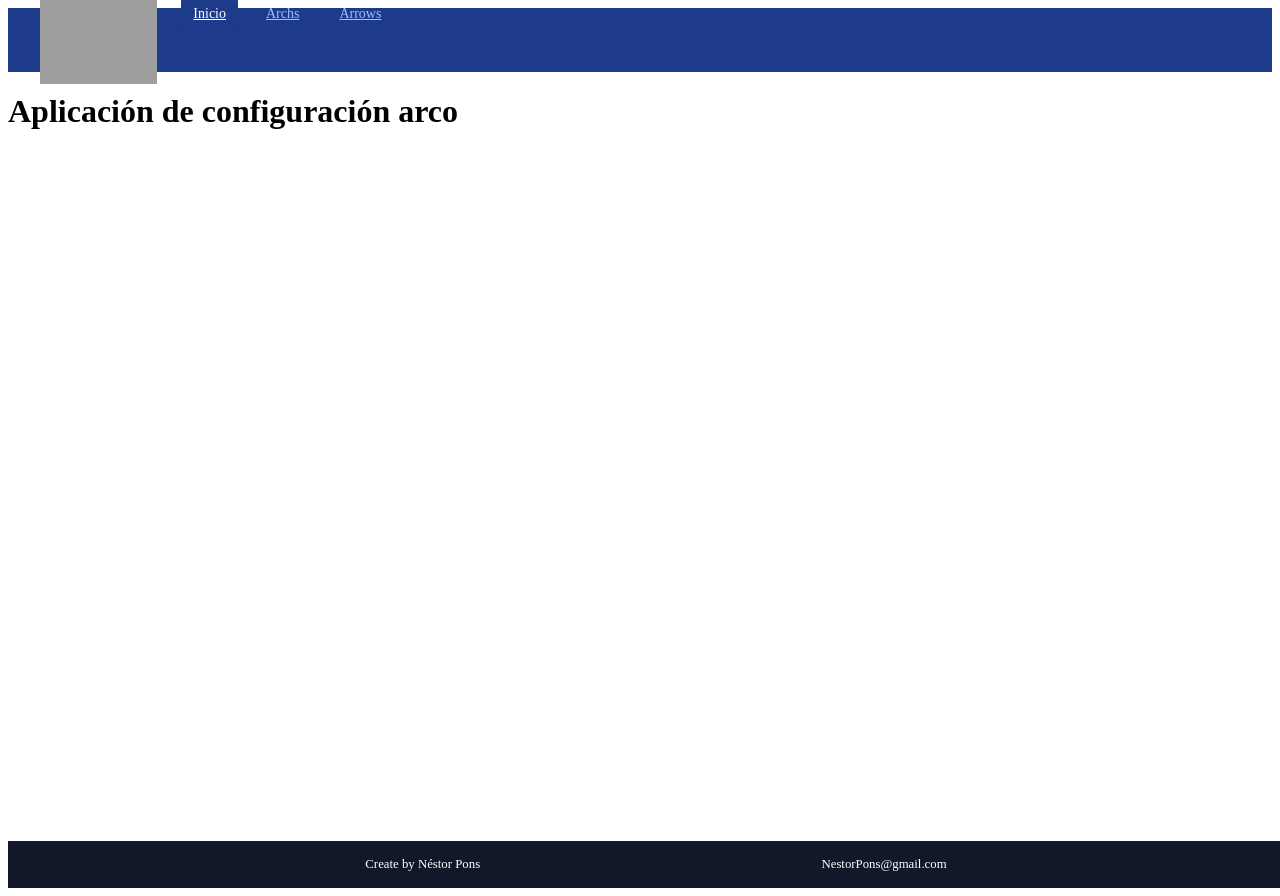
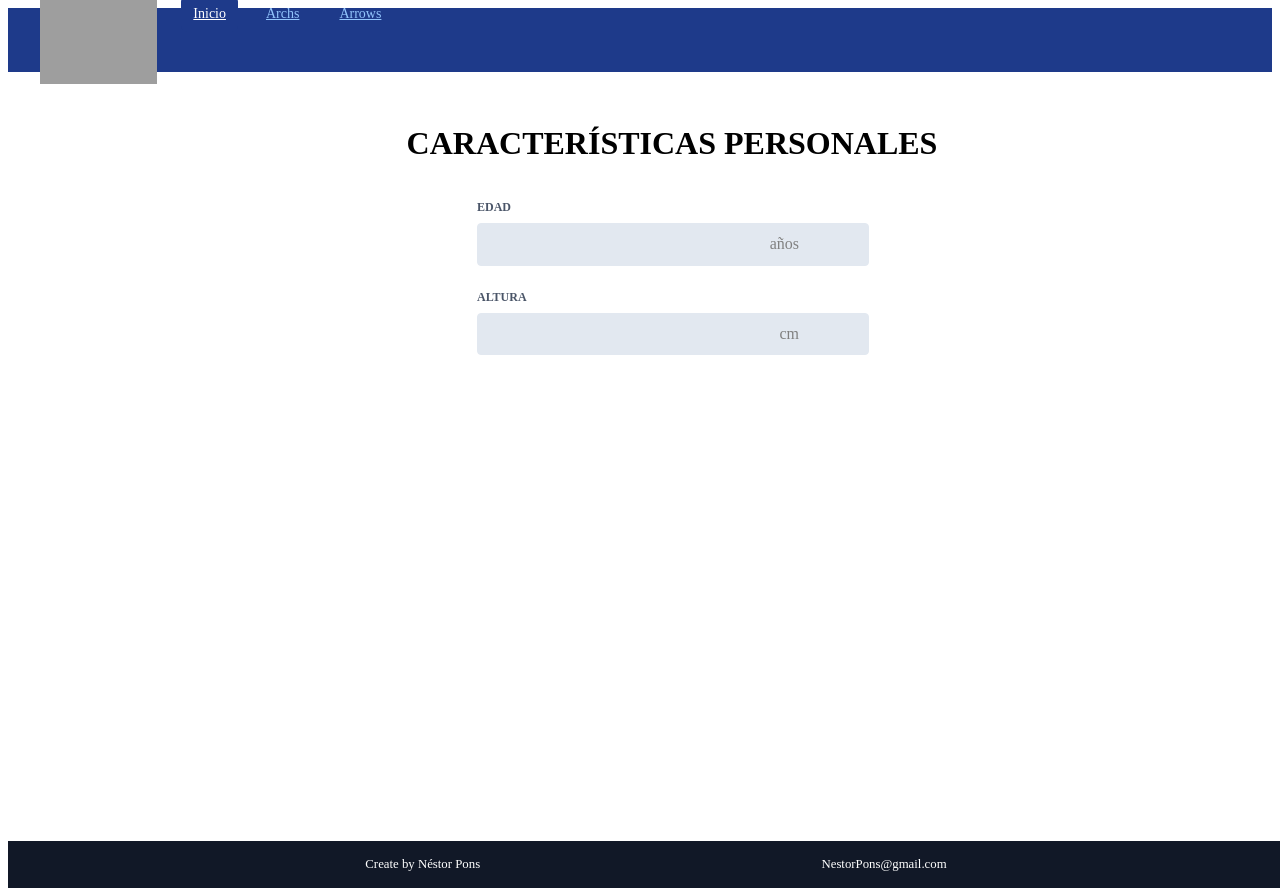
Before and after one commit to nestorPons/archery-nuxt, a Nuxt app: page / in a window 1280 px wide. Shown: the top 896 px of the page. Built offline with nearby package versions, Linux system fonts and the light colour scheme; grey boxes are pictures that could not be loaded.

Commit message:
personal caracteristics form

```diff
--- /dev/null
+++ b/src/composables/useLocalStorage.js
@@ -0,0 +1,25 @@
+// composables/useLocalStorage.js
+import {
+    ref,
+    onMounted,
+    watch
+} from 'vue';
+
+export function useLocalStorage(key, defaultValue = '') {
+    const storedValue = ref(defaultValue);
+
+    onMounted(() => {
+        // Acceder a localStorage solo después de que el componente se haya montado
+        const savedValue = localStorage.getItem(key);
+        if (savedValue !== null) {
+            storedValue.value = savedValue;
+        }
+
+        // Observa los cambios en la variable y actualiza localStorage
+        watch(storedValue, (newValue) => {
+            localStorage.setItem(key, newValue);
+        });
+    });
+
+    return storedValue;
+}
--- a/src/lang/es.json
+++ b/src/lang/es.json
@@ -3,6 +3,10 @@
     "Application Configuration Arch": "Aplicación de configuración arco",
     "Arch Configuration": "Configuración del arco",
     "Bow power in pounds": "Potencia del arco en libras",
+    "Personal characteristics": "Características personales",
+    "Height": "Altura",
+    "Years": "Años",
+
     "Hello!": "¡Hola!",
     "Login": "Iniciar sesión",
     "Logout": "Finalizar sesión",
--- a/src/pages/index.vue
+++ b/src/pages/index.vue
@@ -1,3 +1,126 @@
+<script setup>
+import { useLocalStorage } from '~/composables/useLocalStorage';
+
+const age = useLocalStorage('age');
+const height = useLocalStorage('height');
+
+</script>
+<style lang="less" scoped>
+.container {
+    padding: 1rem;
+    width: 100%;
+
+
+    .title {
+        text-transform: uppercase;
+        padding: 1rem;
+        width: 100%;
+        text-align: center;
+    }
+
+    .label {
+        display: block;
+        text-transform: uppercase;
+        /* uppercase */
+        color: #4a5568;
+        /* text-gray-700 */
+        font-size: 0.75rem;
+        /* text-xs */
+        font-weight: bold;
+        /* font-bold */
+        margin-bottom: 0.5rem;
+        /* mb-2 */
+    }
+
+    .form {
+
+        &-container {
+            margin: auto;
+            width: 350px;
+        }
+
+        &-group {
+            display: flex;
+            flex-wrap: wrap;
+            flex-direction: column;
+            margin-right: -1rem;
+            margin-left: -1rem;
+            margin-bottom: 1.5rem;
+        }
+
+        &-input {
+            appearance: none;
+            display: block;
+            width: 100%;
+            background-color: #e2e8f0;
+            /* bg-gray-200 */
+            color: #4a5568;
+            /* text-gray-700 */
+            border: 1px solid #e2e8f0;
+            /* border-gray-200 */
+            border-radius: 0.25rem;
+            /* rounded */
+            padding-top: 0.75rem;
+            /* py-3 */
+            padding-bottom: 0.75rem;
+            /* py-3 */
+            padding-left: 1rem;
+            /* px-4 */
+            padding-right: 1rem;
+            /* px-4 */
+            line-height: 1.25;
+
+            /* leading-tight */
+            &:focus {
+                outline: none;
+                /* focus:outline-none */
+                background-color: #ffffff;
+                /* focus:bg-white */
+                border-color: #a0aec0;
+                /* focus:border-gray-500 */
+            }
+        }
+
+        &-element {
+            position: relative;
+            padding-left: 0.75rem;
+            padding-right: 0.75rem;
+            margin-bottom: 1.5rem;
+
+            .caption {
+                text-transform: lowercase;
+                position: absolute;
+                top: 2.2rem;
+                right: 3rem;
+                color: gray;
+            }
+        }
+
+    }
+}
+</style>
+
 <template>
-    <h1>{{ $text('Application Configuration Arch') }}</h1>
+    <div class="container">
+        <h1 class="title">{{ $text('Personal characteristics') }}</h1>
+        <form class="form-container">
+            <div class="form-group">
+                <div class="form-element">
+                    <label class="">
+                        <span class="label">{{ $text('Age') }}</span>
+                        <input class="form-input" v-model="age" type="number" min=3 max=100>
+                        <span class="caption">{{ $text('Years') }}</span>
+
+                    </label>
+                </div>
+                <div class="form-element">
+                    <label>
+                        <span class="label">{{ $text('Height') }}</span>
+                        <input class="form-input" v-model="height" type="number" placeholder="">
+                        <span class="caption">{{ $text('cm') }}</span>
+                    </label>
+                </div>
+            </div>
+        </form>
+    </div>
 </template>
```
